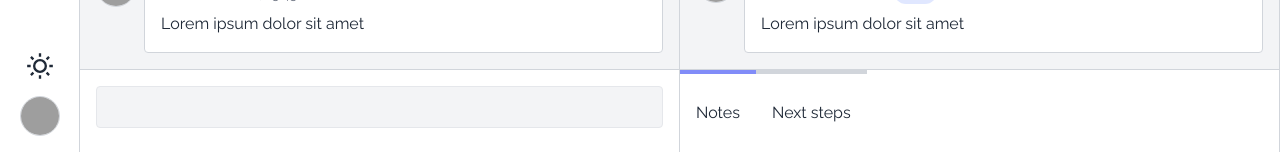
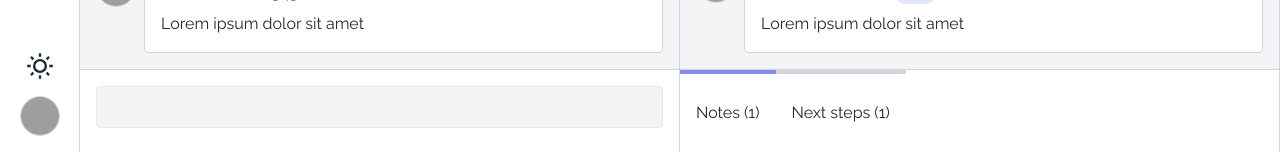
Before and after one commit to brslv/meetlog-web, a React (Create React App) app: page /m/1 in a window 1280 px wide. Shown: the part 648-800 px from the top of the page. Built offline with nearby package versions, Linux system fonts and the light colour scheme; grey boxes are pictures that could not be loaded.

Commit message:
add counters to the meeting output footer's sections

```diff
--- a/src/components/meeting/MeetingOutputFooter.tsx
+++ b/src/components/meeting/MeetingOutputFooter.tsx
@@ -1,6 +1,9 @@
 import React from 'react'
 import { SECTION_FOOTER_MIN_HEIGHT } from '../../constants'
 import cn from '../../utils/cn'
+import { useEntities } from '../entities/EntitiesProvider'
+import { IEntity } from '../entities/Entity'
+import { filterEntities } from './utils'
 
 export enum MeetingOutputFooterSections {
   Notes = 'Notes',
@@ -40,6 +43,9 @@ export default function MeetingOutputFooter({
   activeSection: MeetingOutputFooterSections
   onSectionChange: (section: MeetingOutputFooterSections) => void
 }) {
+  const { items } = useEntities()
+  const count = (items: IEntity[], section: MeetingOutputFooterSections) =>
+    filterEntities(items, section).length
   return (
     <div
       className="flex items-center relative bg-white dark:bg-gray-800 border-t border-gray-300 dark:border-gray-700"
@@ -49,13 +55,13 @@ export default function MeetingOutputFooter({
         isActive={activeSection === MeetingOutputFooterSections.Notes}
         onClick={() => onSectionChange(MeetingOutputFooterSections.Notes)}
       >
-        Notes
+        Notes ({count(items, MeetingOutputFooterSections.Notes)})
       </FooterButton>
       <FooterButton
         isActive={activeSection === MeetingOutputFooterSections.NextSteps}
         onClick={() => onSectionChange(MeetingOutputFooterSections.NextSteps)}
       >
-        Next steps
+        Next steps ({count(items, MeetingOutputFooterSections.NextSteps)})
       </FooterButton>
     </div>
   )
--- a/src/components/meeting/Output.tsx
+++ b/src/components/meeting/Output.tsx
@@ -5,7 +5,7 @@ import MeetingOutputFooter, {
 import OutputEntityContextMenu from '../entities/contextMenu/OutputEntityContextMenu'
 import React, { useState } from 'react'
 import { useEntities } from '../entities/EntitiesProvider'
-import { EntityOutputType, IEntity } from '../entities/Entity'
+import { filterEntities } from './utils'
 
 export default function Output() {
   const { items } = useEntities()
@@ -13,24 +13,10 @@ export default function Output() {
     MeetingOutputFooterSections.Notes
   )
 
-  const filter = (
-    items: IEntity[],
-    activeSection: MeetingOutputFooterSections
-  ) => {
-    const map = {
-      [EntityOutputType.Note]: MeetingOutputFooterSections.Notes,
-      [EntityOutputType.NextStep]: MeetingOutputFooterSections.NextSteps,
-    }
-    return items.filter((item) => {
-      if (!item.output) return null
-      return map[item.output.type] === activeSection
-    })
-  }
-
   return (
     <MeetingSection
       title="Output"
-      entities={filter(items, activeSection)}
+      entities={filterEntities(items, activeSection)}
       footer={
         <MeetingOutputFooter
           activeSection={activeSection}
--- /dev/null
+++ b/src/components/meeting/utils.tsx
@@ -0,0 +1,16 @@
+import { EntityOutputType, IEntity } from '../entities/Entity'
+import { MeetingOutputFooterSections } from './MeetingOutputFooter'
+
+export const filterEntities = (
+  items: IEntity[],
+  activeSection: MeetingOutputFooterSections
+) => {
+  const map = {
+    [EntityOutputType.Note]: MeetingOutputFooterSections.Notes,
+    [EntityOutputType.NextStep]: MeetingOutputFooterSections.NextSteps,
+  }
+  return items.filter((item) => {
+    if (!item.output) return null
+    return map[item.output.type] === activeSection
+  })
+}
```
